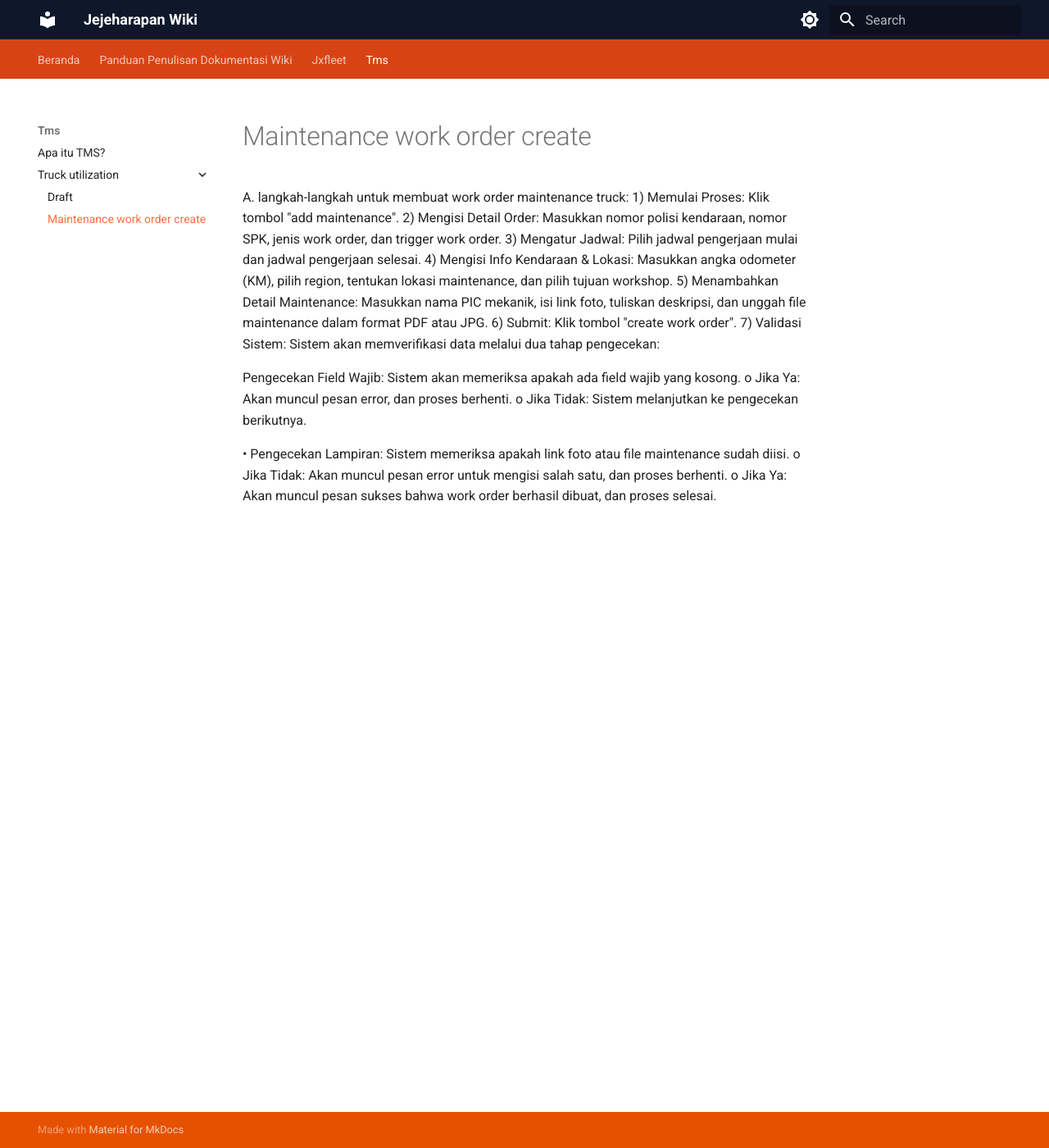
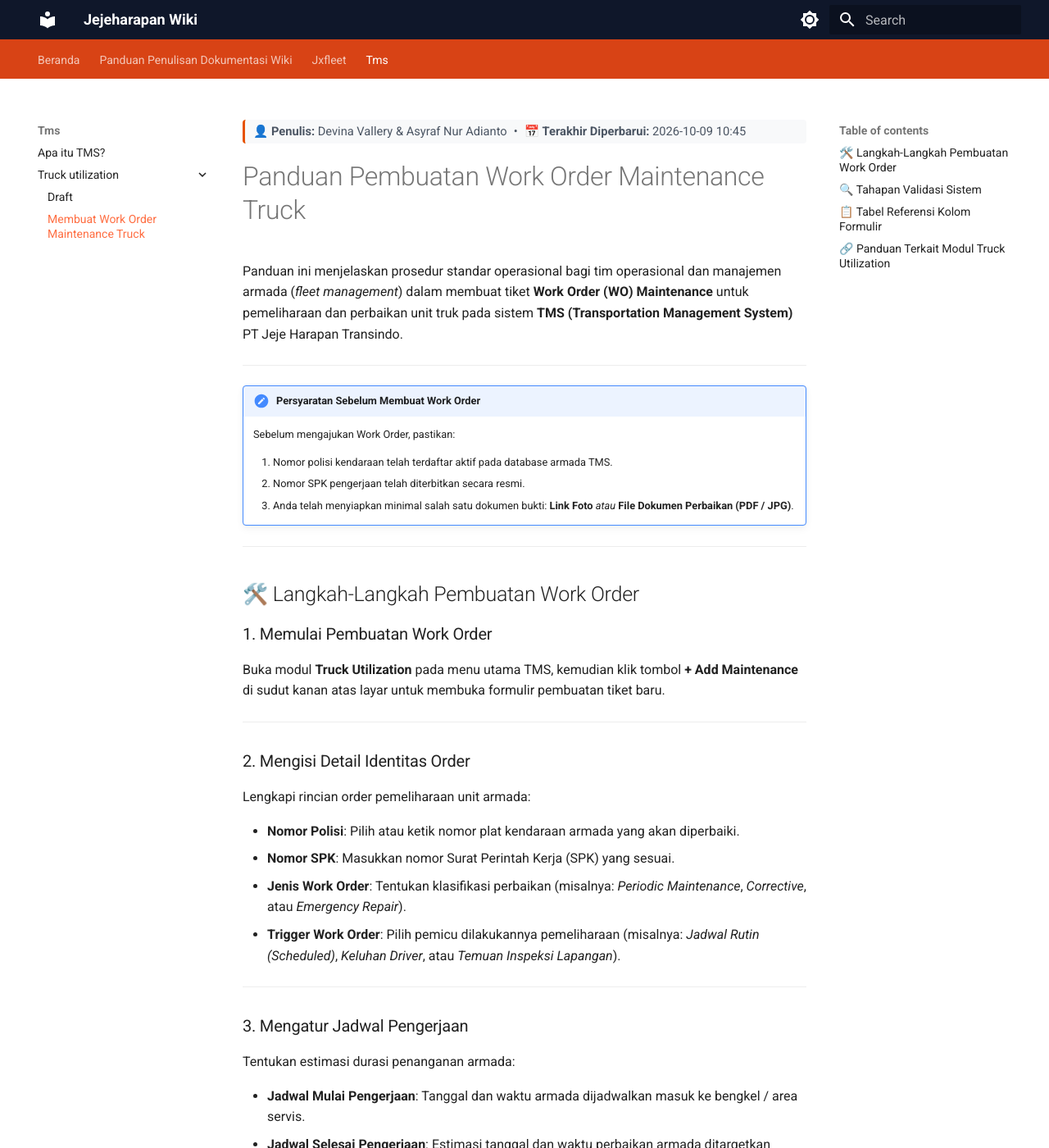
Before and after one commit to jejeharapan/wiki, an MkDocs documentation site: the page built from article/tms/truck-utilization/maintenance-work-order-create.md, in a window 1280 px wide and 1400 px high. Shown: the whole window at 82% size. Built offline with MkDocs 1.6.1 and Material for MkDocs 9.7.7, drawn with Linux system fonts in a browser that asks for light colours; some of the changed text lies outside the part shown.

Commit message:
docs(tms): improve copywriting and structure for maintenance work order creation guide

````diff
--- a/article/tms/truck-utilization/maintenance-work-order-create.md
+++ b/article/tms/truck-utilization/maintenance-work-order-create.md
@@ -1,22 +1,128 @@
-A. langkah-langkah untuk membuat work order maintenance truck:
-1) Memulai Proses: Klik tombol "add maintenance".
-2) Mengisi Detail Order: Masukkan nomor polisi kendaraan, nomor SPK, jenis work
-order, dan trigger work order.
-3) Mengatur Jadwal: Pilih jadwal pengerjaan mulai dan jadwal pengerjaan selesai.
-4) Mengisi Info Kendaraan & Lokasi: Masukkan angka odometer (KM), pilih region,
-tentukan lokasi maintenance, dan pilih tujuan workshop.
-5) Menambahkan Detail Maintenance: Masukkan nama PIC mekanik, isi link foto,
-tuliskan deskripsi, dan unggah file maintenance dalam format PDF atau JPG.
-6) Submit: Klik tombol "create work order".
-7) Validasi Sistem: Sistem akan memverifikasi data melalui dua tahap pengecekan:
+---
+title: "Membuat Work Order Maintenance Truck"
+author: Devina Vallery & Asyraf Nur Adianto
+last_updated: 2026-10-09 10:45
+---
 
-Pengecekan Field Wajib: Sistem akan memeriksa apakah ada field wajib yang kosong.
-o Jika Ya: Akan muncul pesan error, dan proses berhenti.
-o Jika Tidak: Sistem melanjutkan ke pengecekan berikutnya.
+# Panduan Pembuatan Work Order Maintenance Truck
 
-• Pengecekan Lampiran: Sistem memeriksa apakah link foto atau file maintenance
-sudah diisi.
-o Jika Tidak: Akan muncul pesan error untuk mengisi salah satu, dan proses
-berhenti.
-o Jika Ya: Akan muncul pesan sukses bahwa work order berhasil dibuat, dan
-proses selesai.
+Panduan ini menjelaskan prosedur standar operasional bagi tim operasional dan manajemen armada (*fleet management*) dalam membuat tiket **Work Order (WO) Maintenance** untuk pemeliharaan dan perbaikan unit truk pada sistem **TMS (Transportation Management System)** PT Jeje Harapan Transindo.
+
+---
+
+!!! important "Persyaratan Sebelum Membuat Work Order"
+    Sebelum mengajukan Work Order, pastikan:
+
+    1. Nomor polisi kendaraan telah terdaftar aktif pada database armada TMS.
+    2. Nomor SPK pengerjaan telah diterbitkan secara resmi.
+    3. Anda telah menyiapkan minimal salah satu dokumen bukti: **Link Foto** *atau* **File Dokumen Perbaikan (PDF / JPG)**.
+
+---
+
+## 🛠️ Langkah-Langkah Pembuatan Work Order
+
+### 1. Memulai Pembuatan Work Order
+Buka modul **Truck Utilization** pada menu utama TMS, kemudian klik tombol **+ Add Maintenance** di sudut kanan atas layar untuk membuka formulir pembuatan tiket baru.
+
+---
+
+### 2. Mengisi Detail Identitas Order
+Lengkapi rincian order pemeliharaan unit armada:
+
+- **Nomor Polisi**: Pilih atau ketik nomor plat kendaraan armada yang akan diperbaiki.
+- **Nomor SPK**: Masukkan nomor Surat Perintah Kerja (SPK) yang sesuai.
+- **Jenis Work Order**: Tentukan klasifikasi perbaikan (misalnya: *Periodic Maintenance*, *Corrective*, atau *Emergency Repair*).
+- **Trigger Work Order**: Pilih pemicu dilakukannya pemeliharaan (misalnya: *Jadwal Rutin (Scheduled)*, *Keluhan Driver*, atau *Temuan Inspeksi Lapangan*).
+
+---
+
+### 3. Mengatur Jadwal Pengerjaan
+Tentukan estimasi durasi penanganan armada:
+
+- **Jadwal Mulai Pengerjaan**: Tanggal dan waktu armada dijadwalkan masuk ke bengkel / area servis.
+- **Jadwal Selesai Pengerjaan**: Estimasi tanggal dan waktu perbaikan armada ditargetkan selesai.
+
+---
+
+### 4. Melengkapi Informasi Armada & Lokasi Perbaikan
+Catat posisi kilometer terkini dan lokasi fisik penanganan armada:
+
+- **Angka Odometer (KM)**: Catat posisi angka kilometer aktual truk saat masuk pengerjaan.
+- **Region Operasional**: Pilih wilayah operasional penugasan truk saat ini.
+- **Lokasi Maintenance**: Tentukan lokasi fisik tempat armada diperiksa (misalnya: *Pool Cabang*, *Pangkalan*, atau *Bengkel Rekanan*).
+- **Tujuan Workshop**: Pilih bengkel kerja internal atau rekanan resmi yang menangani armada.
+
+---
+
+### 5. Menambahkan Detail Teknis & Bukti Lampiran
+Lengkapi detail mekanik dan dokumen pendukung kondisi armada:
+
+- **Nama PIC Mekanik**: Masukkan nama teknisi atau mekanik utama yang bertanggung jawab.
+- **Deskripsi Pekerjaan**: Tuliskan catatan perbaikan, gejala kerusakan, atau suku cadang yang perlu diganti.
+- **Bukti Pendukung (Wajib Salah Satu)**:
+    - **Link Foto**: Tautan penyimpanan online foto kondisi kerusakan armada.
+    - **Unggah File Lampiran**: Unggah berkas dokumen pendukung resmi dalam format **PDF** atau **JPG**.
+
+---
+
+### 6. Menyimpan & Mengajukan Tiket
+Setelah seluruh informasi terisi dengan benar, klik tombol **Create Work Order** untuk mengirimkan data ke sistem.
+
+---
+
+## 🔍 Tahapan Validasi Sistem
+
+Saat tombol **Create Work Order** ditekan, sistem TMS akan menjalankan verifikasi otomatis dalam **dua tahap berurutan**:
+
+```mermaid
+flowchart TD
+    A[Klik Tombol Create Work Order] --> B{Tahap 1: Apakah Semua Field Wajib Terisi?}
+    B -- Tidak --> C[Muncul Pesan Error:<br/>Field Wajib Masih Kosong<br/>Proses Berhenti]
+    B -- Ya --> D{Tahap 2: Apakah Link Foto / File Terlampir?}
+    D -- Tidak --> E[Muncul Pesan Error:<br/>Wajib Mengisi Link Foto atau Unggah File<br/>Proses Berhenti]
+    D -- Ya --> F[Muncul Pesan Sukses:<br/>Work Order Berhasil Dibuat<br/>Status: Scheduled]
+```
+
+### Penjelasan Rinci Tahap Validasi:
+
+1. **Tahap 1 — Pengecekan Kolom Wajib (*Mandatory Fields*)**:
+   - Sistem memverifikasi apakah ada data utama yang belum terisi (Nomor Polisi, SPK, Jenis WO, Odometer, Lokasi, dan Jadwal).
+   - **Jika Ada yang Kosong**: Sistem menampilkan notifikasi kesalahan (*error message*) dan formulir tidak dapat diproses hingga data dilengkapi.
+   - **Jika Seluruh Field Terisi**: Sistem otomatis melanjutkan ke tahap verifikasi kedua.
+
+2. **Tahap 2 — Pengecekan Dokumen Lampiran (*Attachment Validation*)**:
+   - Sistem memeriksa ketersediaan bukti perbaikan pada kolom **Link Foto** maupun berkas **Unggah File Maintenance**.
+   - **Jika Keduanya Kosong**: Sistem menolak pengajuan dengan pesan kesalahan bahwa pengguna wajib menyertakan minimal salah satu dari kedua lampiran tersebut.
+   - **Jika Salah Satu / Keduanya Terisi**: Sistem menerima pengajuan dan menampilkan notifikasi sukses: **"Work Order berhasil dibuat"**. Tiket kini tersimpan dengan status awal *Scheduled*.
+
+---
+
+## 📋 Tabel Referensi Kolom Formulir
+
+| Nama Kolom / Field | Jenis Input | Status | Keterangan & Contoh Format |
+| :--- | :--- | :--- | :--- |
+| **Nomor Polisi** | Dropdown / Teks | **Wajib** | Nomor plat armada (contoh: `B 9123 JXT`) |
+| **Nomor SPK** | Teks | **Wajib** | Nomor referensi dokumen SPK resmi |
+| **Jenis Work Order** | Dropdown Pilihan | **Wajib** | Kategori perbaikan armada |
+| **Trigger Work Order** | Dropdown Pilihan | **Wajib** | Alasan inisiasi perbaikan |
+| **Jadwal Mulai** | Tanggal & Waktu | **Wajib** | Jadwal rencana unit masuk bengkel |
+| **Jadwal Selesai** | Tanggal & Waktu | **Wajib** | Estimasi rencana unit selesai servis |
+| **Odometer (KM)** | Angka Numerik | **Wajib** | Angka odometer aktual saat unit masuk servis |
+| **Region** | Dropdown Pilihan | **Wajib** | Wilayah operasional armada |
+| **Lokasi Maintenance** | Teks / Pilihan | **Wajib** | Lokasi fisik pengerjaan |
+| **Tujuan Workshop** | Dropdown Pilihan | **Wajib** | Bengkel penanggung jawab pengerjaan |
+| **PIC Mekanik** | Teks | Opsional | Nama teknisi / mekanik yang mengerjakan |
+| **Deskripsi** | Area Teks (*Notes*) | Opsional | Rincian keluhan atau instruksi perbaikan |
+| **Link Foto** | URL / Tautan | Kondisional* | Tautan penyimpanan foto armada |
+| **Upload File** | Berkas (PDF / JPG) | Kondisional* | Berkas fisik SPK / bukti inspeksi servis |
+
+> *\*Wajib mengisi minimal salah satu antara **Link Foto** atau **Upload File**.*
+
+---
+
+## 🔗 Panduan Terkait Modul Truck Utilization
+
+- [📋 Panduan Update Status Scheduled ke Ongoing](draft.md)
+- [✅ Panduan Penyelesaian Work Order (Status Completed)](draft.md)
+- [📦 Panduan Bulk Upload Jadwal Maintenance Armada](draft.md)
+- [🏠 Kembali ke Beranda Portal Wiki](../../index.md)
````
